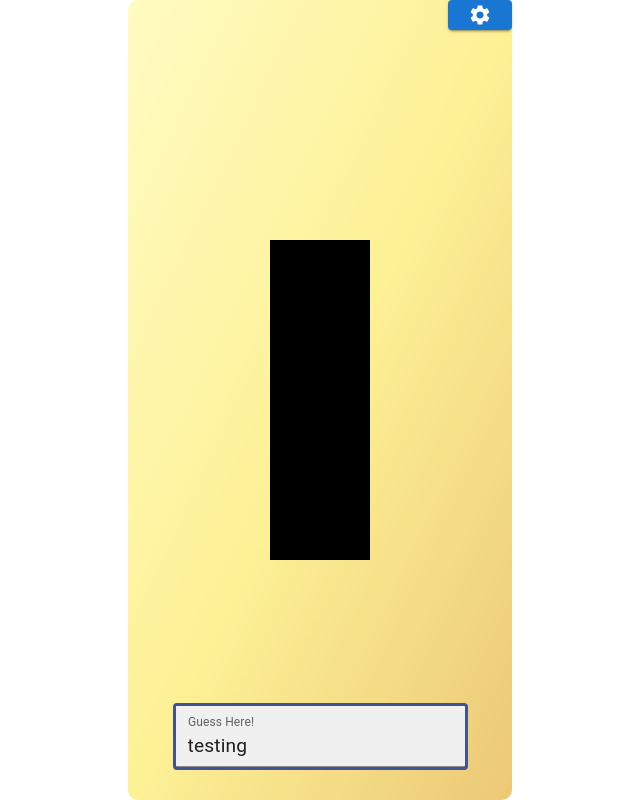
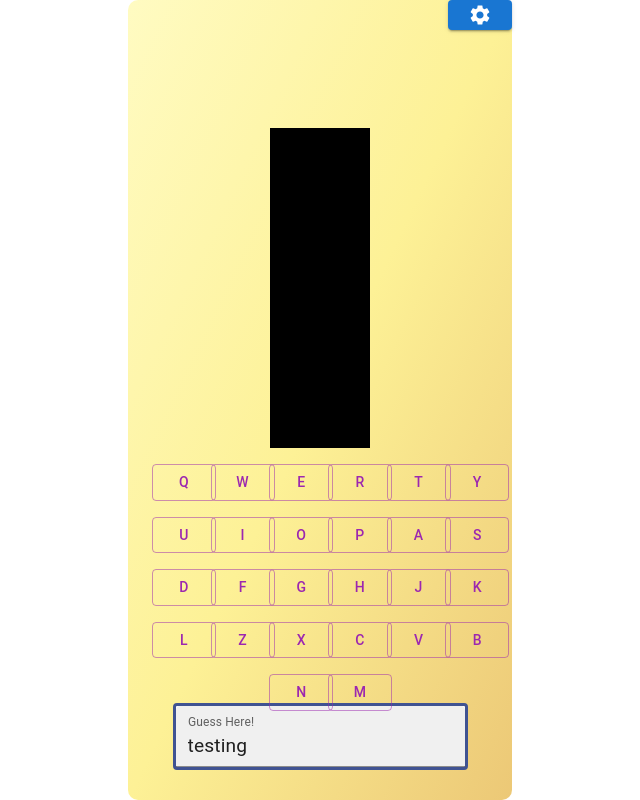
Before and after one commit to elroygohjy/Hangman-Game, a React (Create React App) app: page / in a window 1280 px wide. Both pictures are taken after a click on the button "EASY". Shown: the whole page, without its empty margins (320-960 px from the left). Built offline with nearby package versions, Linux system fonts and the light colour scheme.

Commit message:
added keyboard

```diff
--- a/src/App.css
+++ b/src/App.css
@@ -82,3 +82,13 @@
   height: 40vh;
   background: black;
 }
+.keyboard {
+  display: flex;
+  flex-direction: row;
+  justify-content: center;
+  align-items: center;
+  width: 30vw;
+  height: 30vh;
+  position: relative;
+  border-radius: 10px;
+}
--- a/src/App.tsx
+++ b/src/App.tsx
@@ -1,6 +1,7 @@
 import React, { useEffect, useState } from 'react';
 import { Settings } from '@mui/icons-material';
 import { Button, TextField } from '@mui/material';
+import Keyboard from './components/Keyboard';
 import HomeButton from './components/HomeButton';
 import HomeTitle from './components/HomeTitle';
 // @ts-ignore
@@ -39,6 +40,7 @@ function App() {
             onChange={e => setGuess(e.currentTarget.value)}
           />
         )}
+        {!isStart && <Keyboard className='keyboard' />}
       </div>
     </div>
   );
--- /dev/null
+++ b/src/components/Keyboard.tsx
@@ -0,0 +1,356 @@
+import Button from '@mui/material/Button';
+import Grid from '@mui/material/Grid';
+import React, { useEffect, useState } from 'react';
+
+interface keyboardProps {
+  className: string;
+}
+
+const Keyboard = ({ className }: keyboardProps) => {
+  const [q, setQ] = useState(false);
+  const [w, setW] = useState(false);
+  const [e, setE] = useState(false);
+  const [r, setR] = useState(false);
+  const [t, setT] = useState(false);
+  const [y, setY] = useState(false);
+  const [u, setU] = useState(false);
+  const [i, setI] = useState(false);
+  const [o, setO] = useState(false);
+  const [p, setP] = useState(false);
+  const [a, setA] = useState(false);
+  const [s, setS] = useState(false);
+  const [d, setD] = useState(false);
+  const [f, setF] = useState(false);
+  const [g, setG] = useState(false);
+  const [h, setH] = useState(false);
+  const [j, setJ] = useState(false);
+  const [k, setK] = useState(false);
+  const [l, setL] = useState(false);
+  const [z, setZ] = useState(false);
+  const [x, setX] = useState(false);
+  const [c, setC] = useState(false);
+  const [v, setV] = useState(false);
+  const [b, setB] = useState(false);
+  const [n, setN] = useState(false);
+  const [m, setM] = useState(false);
+  return (
+    <>
+      <Grid container spacing={2} padding={2} className={className}>
+        <Grid item xs={2}>
+          <Button
+            variant={q ? 'contained' : 'outlined'}
+            color={q ? 'success' : 'secondary'}
+            disabled={q ? true : false}
+            onClick={() => {
+              setQ(true);
+            }}
+          >
+            Q
+          </Button>
+        </Grid>
+        <Grid item xs={2}>
+          <Button
+            variant={w ? 'contained' : 'outlined'}
+            color={w ? 'success' : 'secondary'}
+            disabled={w ? true : false}
+            onClick={() => {
+              setW(true);
+            }}
+          >
+            W
+          </Button>
+        </Grid>
+        <Grid item xs={2}>
+          <Button
+            variant={e ? 'contained' : 'outlined'}
+            color={e ? 'success' : 'secondary'}
+            disabled={e ? true : false}
+            onClick={() => {
+              setE(true);
+            }}
+          >
+            E
+          </Button>
+        </Grid>
+        <Grid item xs={2}>
+          <Button
+            variant={r ? 'contained' : 'outlined'}
+            color={r ? 'success' : 'secondary'}
+            disabled={r ? true : false}
+            onClick={() => {
+              setR(true);
+            }}
+          >
+            R
+          </Button>
+        </Grid>
+        <Grid item xs={2}>
+          <Button
+            variant={t ? 'contained' : 'outlined'}
+            color={t ? 'success' : 'secondary'}
+            disabled={t ? true : false}
+            onClick={() => {
+              setT(true);
+            }}
+          >
+            T
+          </Button>
+        </Grid>
+        <Grid item xs={2}>
+          <Button
+            variant={y ? 'contained' : 'outlined'}
+            color={y ? 'success' : 'secondary'}
+            disabled={y ? true : false}
+            onClick={() => {
+              setY(true);
+            }}
+          >
+            Y
+          </Button>
+        </Grid>
+        <Grid item xs={2}>
+          <Button
+            variant={u ? 'contained' : 'outlined'}
+            color={u ? 'success' : 'secondary'}
+            disabled={u ? true : false}
+            onClick={() => {
+              setU(true);
+            }}
+          >
+            U
+          </Button>
+        </Grid>
+        <Grid item xs={2}>
+          <Button
+            variant={i ? 'contained' : 'outlined'}
+            color={i ? 'success' : 'secondary'}
+            disabled={i ? true : false}
+            onClick={() => {
+              setI(true);
+            }}
+          >
+            I
+          </Button>
+        </Grid>
+        <Grid item xs={2}>
+          <Button
+            variant={o ? 'contained' : 'outlined'}
+            color={o ? 'success' : 'secondary'}
+            disabled={o ? true : false}
+            onClick={() => {
+              setO(true);
+            }}
+          >
+            O
+          </Button>
+        </Grid>
+        <Grid item xs={2}>
+          <Button
+            variant={p ? 'contained' : 'outlined'}
+            color={p ? 'success' : 'secondary'}
+            disabled={p ? true : false}
+            onClick={() => {
+              setP(true);
+            }}
+          >
+            P
+          </Button>
+        </Grid>
+        <Grid item xs={2}>
+          <Button
+            variant={a ? 'contained' : 'outlined'}
+            color={a ? 'success' : 'secondary'}
+            disabled={a ? true : false}
+            onClick={() => {
+              setA(true);
+            }}
+          >
+            A
+          </Button>
+        </Grid>
+        <Grid item xs={2}>
+          <Button
+            variant={s ? 'contained' : 'outlined'}
+            color={s ? 'success' : 'secondary'}
+            disabled={s ? true : false}
+            onClick={() => {
+              setS(true);
+            }}
+          >
+            S
+          </Button>
+        </Grid>
+        <Grid item xs={2}>
+          <Button
+            variant={d ? 'contained' : 'outlined'}
+            color={d ? 'success' : 'secondary'}
+            disabled={d ? true : false}
+            onClick={() => {
+              setD(true);
+            }}
+          >
+            D
+          </Button>
+        </Grid>
+        <Grid item xs={2}>
+          <Button
+            variant={f ? 'contained' : 'outlined'}
+            color={f ? 'success' : 'secondary'}
+            disabled={f ? true : false}
+            onClick={() => {
+              setF(true);
+            }}
+          >
+            F
+          </Button>
+        </Grid>
+        <Grid item xs={2}>
+          <Button
+            variant={g ? 'contained' : 'outlined'}
+            color={g ? 'success' : 'secondary'}
+            disabled={g ? true : false}
+            onClick={() => {
+              setG(true);
+            }}
+          >
+            G
+          </Button>
+        </Grid>
+        <Grid item xs={2}>
+          <Button
+            variant={h ? 'contained' : 'outlined'}
+            color={h ? 'success' : 'secondary'}
+            disabled={h ? true : false}
+            onClick={() => {
+              setH(true);
+            }}
+          >
+            H
+          </Button>
+        </Grid>
+        <Grid item xs={2}>
+          <Button
+            variant={j ? 'contained' : 'outlined'}
+            color={j ? 'success' : 'secondary'}
+            disabled={j ? true : false}
+            onClick={() => {
+              setJ(true);
+            }}
+          >
+            J
+          </Button>
+        </Grid>
+        <Grid item xs={2}>
+          <Button
+            variant={k ? 'contained' : 'outlined'}
+            color={k ? 'success' : 'secondary'}
+            disabled={k ? true : false}
+            onClick={() => {
+              setK(true);
+            }}
+          >
+            K
+          </Button>
+        </Grid>
+        <Grid item xs={2}>
+          <Button
+            variant={l ? 'contained' : 'outlined'}
+            color={l ? 'success' : 'secondary'}
+            disabled={l ? true : false}
+            onClick={() => {
+              setL(true);
+            }}
+          >
+            L
+          </Button>
+        </Grid>
+        <Grid item xs={2}>
+          <Button
+            variant={z ? 'contained' : 'outlined'}
+            color={z ? 'success' : 'secondary'}
+            disabled={z ? true : false}
+            onClick={() => {
+              setZ(true);
+            }}
+          >
+            Z
+          </Button>
+        </Grid>
+        <Grid item xs={2}>
+          <Button
+            variant={x ? 'contained' : 'outlined'}
+            color={x ? 'success' : 'secondary'}
+            disabled={x ? true : false}
+            onClick={() => {
+              setX(true);
+            }}
+          >
+            X
+          </Button>
+        </Grid>
+        <Grid item xs={2}>
+          <Button
+            variant={c ? 'contained' : 'outlined'}
+            color={c ? 'success' : 'secondary'}
+            disabled={c ? true : false}
+            onClick={() => {
+              setC(true);
+            }}
+          >
+            C
+          </Button>
+        </Grid>
+        <Grid item xs={2}>
+          <Button
+            variant={v ? 'contained' : 'outlined'}
+            color={v ? 'success' : 'secondary'}
+            disabled={v ? true : false}
+            onClick={() => {
+              setV(true);
+            }}
+          >
+            V
+          </Button>
+        </Grid>
+        <Grid item xs={2}>
+          <Button
+            variant={b ? 'contained' : 'outlined'}
+            color={b ? 'success' : 'secondary'}
+            disabled={b ? true : false}
+            onClick={() => {
+              setB(true);
+            }}
+          >
+            B
+          </Button>
+        </Grid>
+        <Grid item xs={2}>
+          <Button
+            variant={n ? 'contained' : 'outlined'}
+            color={n ? 'success' : 'secondary'}
+            disabled={n ? true : false}
+            onClick={() => {
+              setN(true);
+            }}
+          >
+            N
+          </Button>
+        </Grid>
+        <Grid item xs={2}>
+          <Button
+            variant={m ? 'contained' : 'outlined'}
+            color={m ? 'success' : 'secondary'}
+            disabled={m ? true : false}
+            onClick={() => {
+              setM(true);
+            }}
+          >
+            M
+          </Button>
+        </Grid>
+      </Grid>
+    </>
+  );
+};
+
+export default Keyboard;
```
